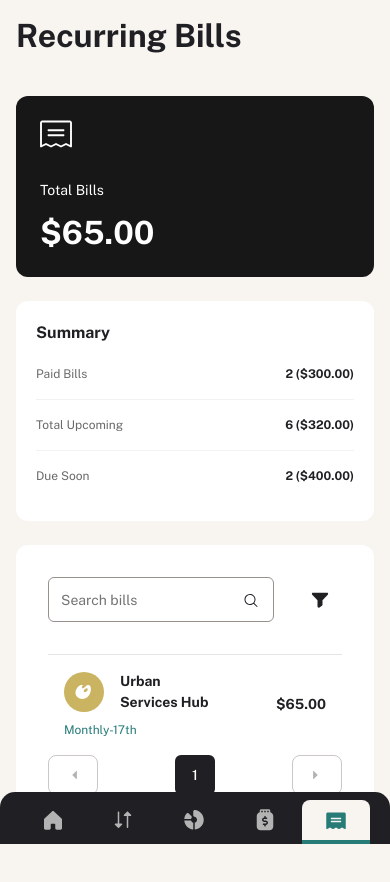
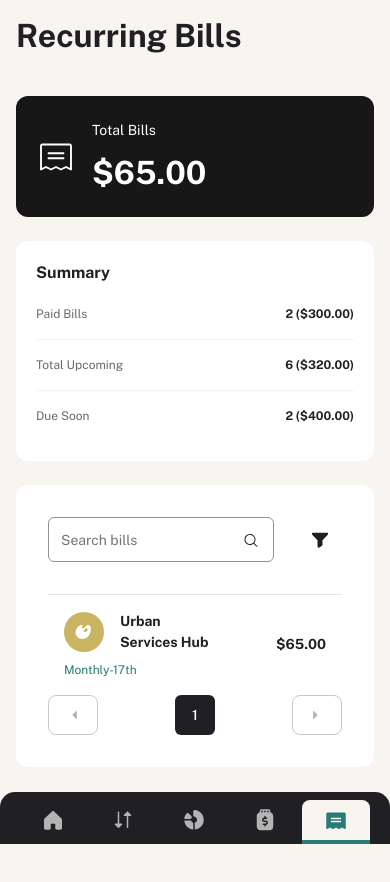
Before and after one commit to habibwritescode/penny-wise, a Next.js app: page /recurring-bills in a window 390 px wide. Shown: the top 882 px of the page. Built offline with nearby package versions, Linux system fonts and the light colour scheme.

Commit message:
fix: navitem link and adjust responsiveness

```diff
--- a/src/components/sidebar.tsx
+++ b/src/components/sidebar.tsx
@@ -78,9 +78,12 @@ const Sidebar = ({ isExpanded, setIsExpanded }: Props) => {
           return (
             <li
               key={item.title}
-              className={`${isActive ? "bg-background border-l-green border-l-4" : "border-l-transparent"} group border-l-4 text-green flex ${isExpanded ? "pl-9" : "justify-center"} h-14 cursor-pointer rounded-r-lg`}
+              className={`${isActive ? "bg-background border-l-green border-l-4" : "border-l-transparent"} group border-l-4 text-green flex ${isExpanded ? "pl-9" : "pl-3 "} h-14 cursor-pointer rounded-r-lg`}
             >
-              <Link href={item.route} className="flex items-center gap-5">
+              <Link
+                href={item.route}
+                className="flex items-center gap-5 w-full"
+              >
                 <item.icon
                   className={` ${isActive ? "text-green" : "text-[#B3B3B3] group-hover:text-grey-100"}`}
                 />
--- a/src/modules/recurring-bills/components/total-bills.tsx
+++ b/src/modules/recurring-bills/components/total-bills.tsx
@@ -13,17 +13,19 @@ const TotalBills = () => {
   const totalBills = recurringBills.reduce((sum, transaction) => {
     return sum + transaction.amount;
   }, 0);
+
   return (
-    <div className="bg-primary p-6 rounded-xl">
+    <div className="bg-primary p-6 rounded-xl flex gap-5 items-center sm:flex-col sm:gap-8 sm:items-start">
       <WavyIcon />
+      <div>
+        <Typography tag="p" variant="preset-4" className="mb-3 text-white">
+          Total Bills
+        </Typography>
 
-      <Typography tag="p" variant="preset-4" className="mt-8 mb-3 text-white">
-        Total Bills
-      </Typography>
-
-      <Typography tag="p" className="text-white">
-        {currencyFormatter.format(totalBills)}
-      </Typography>
+        <Typography tag="p" className="text-white">
+          {currencyFormatter.format(totalBills)}
+        </Typography>
+      </div>
     </div>
   );
 };
--- a/src/modules/recurring-bills/recurring-bills-page.tsx
+++ b/src/modules/recurring-bills/recurring-bills-page.tsx
@@ -10,7 +10,7 @@ const RecurringBillsPage = () => {
         <Typography tag="h1">Recurring Bills</Typography>
 
         <section className="grid gap-6 mt-10 lg:grid-cols-10">
-          <div className=" grid grid-cols-1 gap-6 sm:grid-cols-2 lg:grid-cols-1 lg:gap-0 lg:space-y-6 lg:col-span-3">
+          <div className="grid grid-cols-1 gap-6 sm:grid-cols-2 lg:grid-cols-1 lg:gap-0 lg:space-y-6 lg:col-span-3">
             <TotalBills />
             <BillsSummary />
           </div>
```
